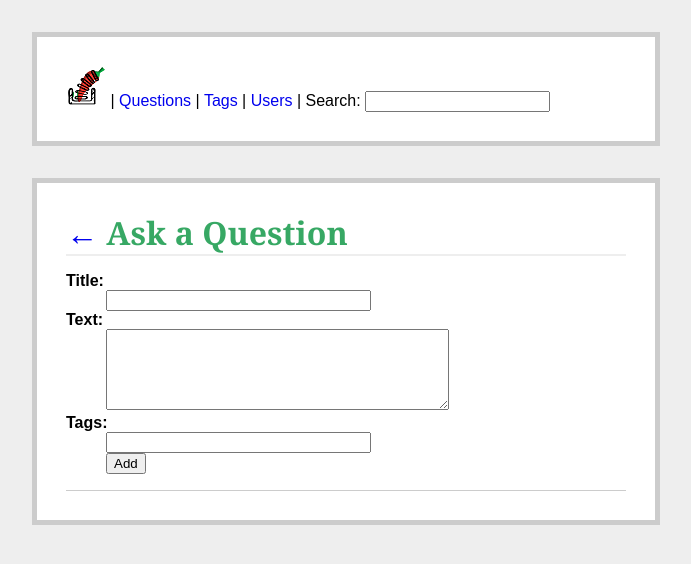
After one commit to elinaKaneva/FlaskOverflow, a Flask app: page /questions/ask in a window 1280 px wide. The commit adds this page. Shown: the top 564 px of the page, without its empty margins (294-985 px from the left). Run offline with Flask 2, Linux system fonts and the light colour scheme.

Commit message:
M2 Achieved

```diff
--- a/_stackoverflow/_stackoverflow.py
+++ b/_stackoverflow/_stackoverflow.py
@@ -1,4 +1,4 @@
-import os, sqlite3
+import os, sqlite3, sys, unicodedata
 from flask import Flask, request, session, g, redirect, url_for, abort, \
      render_template, flash
 
@@ -55,42 +55,69 @@ def close_db(error):
 
 # Routing:
 @app.route('/')
-def list_questions():
+def feed():
+    return redirect(url_for('questions'))
+
+@app.route('/questions/')
+def questions():
     db = get_db()
-    #id is also added for debugging purposes
-    cur = db.execute('select title, text, id from questions order by id desc')
-    questions = cur.fetchall()
-    return render_template('list_questions.html', questions=questions)
+    q = db.execute('SELECT * FROM Question ORDER BY id DESC').fetchall()
+    questions = []
+
+    for eachQ in q:
+        questions.append({
+        'id': eachQ['id'],
+        'title': eachQ['title'],
+        'tags': db.execute('SELECT name FROM Tag WHERE id IN (SELECT tag_id FROM QuestionTag WHERE question_id = %d)' % eachQ['id']).fetchall()
+        })
+
+    return render_template('question_feed.html', questions=questions)
+
+#TBD: ask_question and add_question can be combined - by checking for query method - GET, POST
+@app.route('/questions/ask')
+def ask_question():
+    return render_template('ask_question.html')
 
 @app.route('/add_question', methods=['POST'])
 def add_question():
     # if not session.get('logged_in'):
     #     abort(401)
     db = get_db()
-    db.execute('insert into questions (title, text) values (?, ?)',
+    cursor = db.cursor()
+
+    cursor.execute('INSERT INTO Question (title, text) VALUES (?, ?)',
                  [request.form['title'], request.form['text']])
+    question_id = cursor.lastrowid
+
+    tags_input = unicodedata.normalize('NFKD', request.form['tags']).encode('ascii','ignore')
+    tags = tags_input.split(" ")
+    for eachTag in tags:
+        # import pdb; pdb.set_trace()
+        try:
+            cursor.execute('INSERT INTO Tag (name) VALUES ("%s")' % (eachTag))
+            tag_id = cursor.lastrowid
+        except sqlite3.IntegrityError as e:
+            tag_id = cursor.execute('SELECT * FROM Tag WHERE name = "%s"' % eachTag).fetchone()['id']
+            print('SQLite Error: ', e.args, sys.exc_info())
+        cursor.execute('INSERT INTO QuestionTag (question_id, tag_id) VALUES ("%s", "%s")' % (question_id, tag_id))
+
     db.commit()
     flash('New question was successfully added.')
-    return redirect(url_for('list_questions'))
+    return redirect(url_for('questions'))
 
-@app.route('/questions/')
-def questions():
-    return redirect(url_for('list_questions'))
-
-@app.route('/questions/<int:qid>')
-def get_question(qid):
+@app.route('/questions/<int:question_id>')
+def get_question(question_id):
     db = get_db()
-    q = db.execute('select * from questions where id = %d' % qid)
-    question = q.fetchone()
-    a = db.execute('select text from answers where qid is %s' % qid)
-    answers = a.fetchall()
-    return render_template('show_question.html', question=question, answers=answers)
+    question = db.execute('SELECT * FROM Question WHERE id = %d' % question_id).fetchone()
+    answers = db.execute('SELECT * FROM Answer WHERE question_id = %d' % question_id).fetchall()
+    tags = db.execute('SELECT name FROM Tag WHERE id IN (SELECT tag_id FROM QuestionTag WHERE question_id = %d)' % question['id']).fetchall()
+    return render_template('show_question.html', question=question, answers=answers, tags=tags)
 
 @app.route('/add_answer', methods=['POST'])
 def add_answer():
     db = get_db()
-    qid = request.form['qid']
-    db.execute('insert into answers (text, qid) values (?, ?)', (request.form['text'], qid))
+    question_id = request.form['question_id']
+    db.execute('INSERT INTO Answer (text, question_id) VALUES (?, ?)', (request.form['text'], question_id))
     db.commit()
     flash('New answer was successfully added.')
-    return redirect(url_for('get_question', qid=qid))
+    return redirect(url_for('get_question', question_id=question_id))
--- a/_stackoverflow/schema.sql
+++ b/_stackoverflow/schema.sql
@@ -1,14 +1,33 @@
-drop table if exists questions;
-drop table if exists answers;
+DROP TABLE if exists Question;
+DROP TABLE if exists Answer;
+DROP TABLE if exists Tag;
+DROP TABLE if exists QuestionTag;
 
-create table questions (
-  id integer primary key autoincrement,
-  title text not null,
-  'text' text not null
+PRAGMA foreign_keys = "1";
+
+CREATE TABLE Question (
+  id INTEGER PRIMARY KEY AUTOINCREMENT,
+  title TEXT NOT NULL,
+  'text' TEXT NOT NULL
 );
 
-create table answers (
-  id integer primary key autoincrement,
-  'text' text not null,
-  qid integer references questions(id)
+CREATE TABLE Answer (
+  id INTEGER PRIMARY KEY AUTOINCREMENT,
+  'text' TEXT NOT NULL,
+  question_id INTEGER,
+  FOREIGN KEY(question_id) REFERENCES Question(id)
 );
+
+CREATE TABLE Tag (
+  id INTEGER PRIMARY KEY AUTOINCREMENT,
+  name TEXT,
+  CONSTRAINT 'name_unique' UNIQUE (name)
+);
+
+CREATE TABLE QuestionTag (
+  id INTEGER PRIMARY KEY AUTOINCREMENT,
+  question_id INTEGER,
+  tag_id INTEGER,
+  FOREIGN KEY(question_id) REFERENCES Question(id),
+  FOREIGN KEY(tag_id) REFERENCES Tag(id)
+);
--- a/_stackoverflow/static/style.css
+++ b/_stackoverflow/static/style.css
@@ -3,16 +3,20 @@ h1, h2          { font-family: 'Georgia', serif; margin: 0; color: #37a864; }
 h1              { border-bottom: 2px solid #eee; }
 h2              { font-size: 1.2em; }
 a            	{ text-decoration: none; }
+li 				{ list-style: none; }
 
-.page           { margin: 2em auto; width: 35em; border: 5px solid #ccc;
-                  padding: 0.8em; background: white; }
-.entries        { list-style: none; margin: 0; padding: 0; }
-.entries li     { margin: 0.8em 1.2em; }
-.entries li h2  { margin-left: -1em; }
-.add-entry      { font-size: 0.9em; border-bottom: 1px solid #ccc; }
+.container      { margin: 2em auto; width: 35em; border: 5px solid #ccc; padding: 1.8em; background: white; }
+.content div	{ display: inline-block; }
+
+.sidebar		{ float: right; }
+
+.question		{ width: 94%; border: 1px solid #aae2c1; background: #d3d3d3; padding: 1em; margin-top: 1em;}
+.question a 	{ border: 1px solid #37a864; color: black; background: #cef5de; margin: 0.1em; padding: 0.1em; }
+.answer li		{ width: 94%; border: 1px solid #aae2c1; background: #cef5de; padding: 1em; margin-top: 1em; margin-left: 0em;}
+
+.add-entry      { font-size: 1em; border-bottom: 1px solid #ccc; }
 .add-entry dl   { font-weight: bold; }
-.metanav        { text-align: right; font-size: 0.8em; padding: 0.3em;
-                  margin-bottom: 1em; background: #fafafa; }
-.flash          { background: #cef5de; padding: 0.5em;
-                  border: 1px solid #aae2c1; }
+
+.metanav        { text-align: right; font-size: 0.8em; padding: 0.3em; margin-bottom: 1em; background: #fafafa; }
+.flash          { background: #cef5de; padding: 0.5em; border: 1px solid #aae2c1; }
 .error          { background: #f0d6d6; padding: 0.5em; }
--- /dev/null
+++ b/_stackoverflow/templates/ask_question.html
@@ -0,0 +1,19 @@
+{% extends "layout.html" %}
+
+{% block ask_question %}
+
+	<h1><a href="/">←</a> Ask a Question</h1>
+
+	<form action="{{ url_for('add_question') }}" method=post class=add-entry>
+	  <dl>
+	    <dt>Title:
+	    <dd><input type=text size=30 name=title>
+	    <dt>Text:
+	    <dd><textarea name=text rows=5 cols=40></textarea>
+	    <dt>Tags:
+	    <dd><input type=text size=30 name=tags>
+	    <dd><input type=submit value=Add>
+	  </dl>
+	</form>
+
+{% endblock %}
--- a/_stackoverflow/templates/layout.html
+++ b/_stackoverflow/templates/layout.html
@@ -1,15 +1,31 @@
 <!doctype html>
-<title>FlaskOverflow</title>
-<link rel=stylesheet type=text/css href="{{ url_for('static', filename='style.css') }}">
-<div class=page>
-<h1>FlaskOverflow</h1>
 
-<!-- login/logout stuff can be added in here -->
+<head>
+	<title>FlaskOverflow</title>
+	<link rel=stylesheet type=text/css href="{{ url_for('static', filename='style.css') }}">
+</head>
 
-{% for message in get_flashed_messages() %}
-  <div class=flash>{{ message }}</div>
-{% endfor %}
+<body>
+	<header>
+		<div class="container">
+			<nav>
+			  <a href="/">
+			  	<img src="{{ url_for('static', filename='logo.png') }}"></img>
+			  </a> |
+			  <a href="/questions/">Questions</a> |
+			  <a href="/tags/">Tags</a> |
+			  <a href="/users/">Users</a> |
+			  Search: <input type="Text" name="search">
+			</nav>
+		</div>
+		<!-- login/logout stuff can be added in here -->
+	</header>
 
-{% block body %}{% endblock %}
-
-</div>
+	<div class="container">
+		<div class="content">
+			{% block question_feed %}{% endblock %}
+			{% block show_question %}{% endblock %}
+			{% block ask_question %}{% endblock %}
+		</div>
+	</div>
+</body>
```
Also changed, not shown: _stackoverflow/templates/list_questions.html (deleted, +0 -26 lines), _stackoverflow/templates/question_feed.html (added, +35 -0 lines), _stackoverflow/templates/show_question.html (+17 -15 lines), README.md, _stackoverflow/_stackoverflow.db, _stackoverflow/static/logo.png (added).
